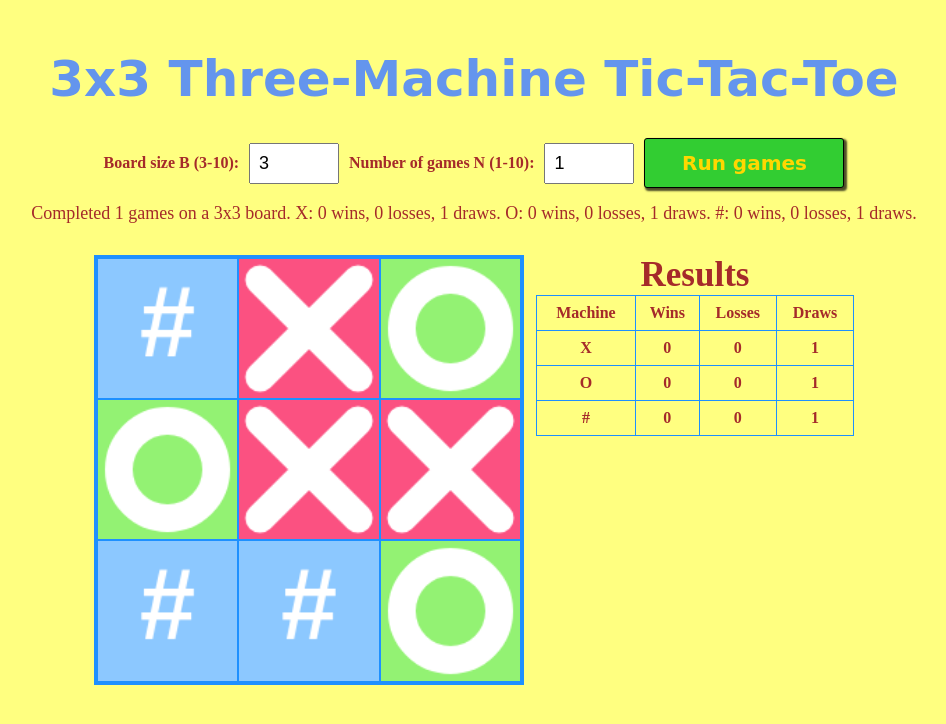
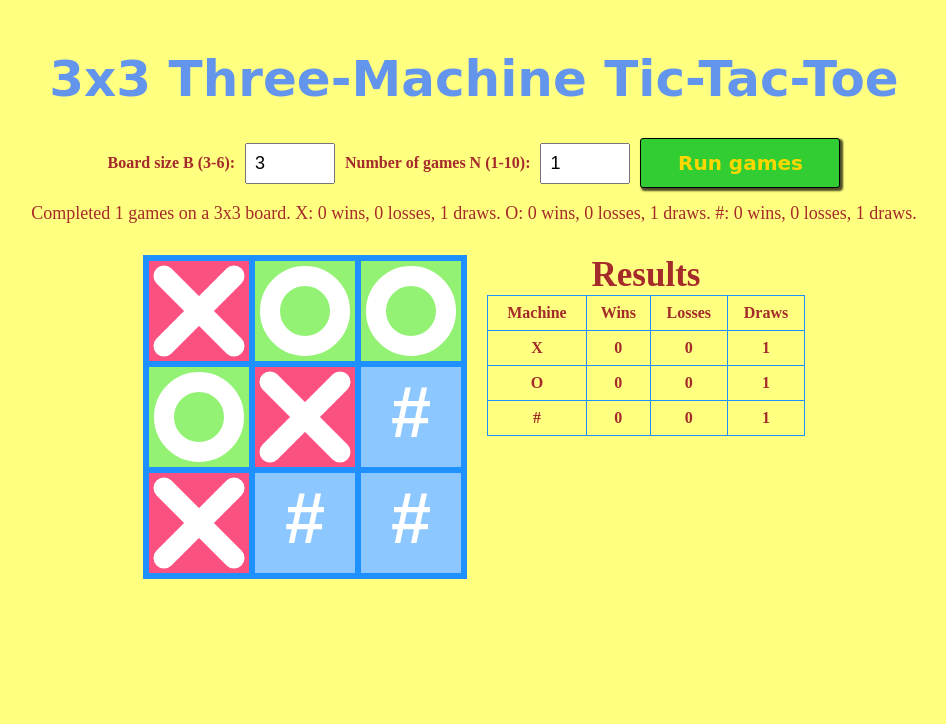
Before and after one commit to txphuc129/cs-6364-tic-tac-toe, a plain HTML site: page Task5/index.html in a window 1280 px wide. Both pictures are taken after a click on the button "Run games". Shown: the whole page, without its empty margins (166-1112 px from the left). Drawn offline with Linux system fonts and the light colour scheme.

Commit message:
updated task 5

```diff
--- a/Task5/index.html
+++ b/Task5/index.html
@@ -14,13 +14,13 @@
 
     <section id="controls" aria-label="Game controls">
       <form id="game-form">
-        <label for="board-size">Board size B (3-10):</label>
+        <label for="board-size">Board size B (3-6):</label>
         <input
           id="board-size"
           name="board-size"
           type="number"
           min="3"
-          max="10"
+          max="6"
           step="1"
           value="3"
           required
@@ -44,7 +44,7 @@
     </section>
 
     <section id="game">
-      <div id="tic" role="group" aria-label="B by B Tic-Tac-Toe board"></div>
+      <div id="tic" role="group" aria-label="3 by 3 Tic-Tac-Toe board"></div>
 
       <div id="rules" aria-label="Game results">
         <h2>Results</h2>
--- a/Task5/script.js
+++ b/Task5/script.js
@@ -4,19 +4,22 @@ window.onload = function () {
   var num;
   var box;
   var ctx;
+  var turn = 0;
+  var filled;
+  var symbol;
+  var winner;
+  var gameOver = false;
   var players = ['X', 'O', '#'];
   var boardSize = 3;
-  var symbols = [];
-  var cells = [];
-  var winner = [];
-  var turn = 0;
-  var gameOver = false;
   var wins = {
     X: { wins: 0, losses: 0, draws: 0 },
     O: { wins: 0, losses: 0, draws: 0 },
     '#': { wins: 0, losses: 0, draws: 0 },
   };
   var moveDelay = 120;
+  filled = new Array();
+  symbol = new Array();
+  winner = generateWinningLines(boardSize, 3);
 
   var board = document.getElementById('tic');
   var boardSizeInput = document.getElementById('board-size');
@@ -34,11 +37,14 @@ window.onload = function () {
   var hashLossesOutput = document.getElementById('hash-losses');
   var hashDrawsOutput = document.getElementById('hash-draws');
 
+  boardSizeInput.min = 3;
+  boardSizeInput.max = 6;
   document.getElementById('game-form').addEventListener('submit', runGames);
   boardSizeInput.addEventListener('input', updateBoardSize);
   renderBoard(boardSize);
 
-  //2. Draw each machine's mark and generate the selected board's winning lines
+  //2.Drawing X's, O's, and #'s
+  //Draw X
   function drawX() {
     box.style.backgroundColor = '#fb5181';
     ctx.beginPath();
@@ -52,9 +58,10 @@ window.onload = function () {
     ctx.stroke();
     ctx.closePath();
 
-    symbols[num - 1] = players[0];
+    symbol[num - 1] = players[0];
   }
 
+  //Drawing O
   function drawO(next) {
     box.style.backgroundColor = '#93f273';
     ctx.beginPath();
@@ -64,9 +71,10 @@ window.onload = function () {
     ctx.stroke();
     ctx.closePath();
 
-    symbols[next] = players[1];
+    symbol[next] = players[1];
   }
 
+  //Drawing #
   function drawHash(next) {
     box.style.backgroundColor = '#8cc8ff';
     ctx.font = 'bold 72px Arial';
@@ -75,7 +83,7 @@ window.onload = function () {
     ctx.fillStyle = 'white';
     ctx.fillText('#', 50, 50);
 
-    symbols[next] = players[2];
+    symbol[next] = players[2];
   }
 
   function generateWinningLines(size, length) {
@@ -111,26 +119,30 @@ window.onload = function () {
     return lines;
   }
 
+  //Generate the board based on the selected size
   function renderBoard(size) {
     boardSize = size;
-    symbols = new Array(size * size).fill('');
-    cells = [];
+    filled = new Array();
+    symbol = new Array();
     winner = generateWinningLines(size, 3);
     turn = 0;
     gameOver = false;
+
     heading.textContent = size + 'x' + size + ' Three-Machine Tic-Tac-Toe';
     board.style.setProperty('--board-size', size);
     board.setAttribute('aria-label', size + ' by ' + size + ' Tic-Tac-Toe board');
     board.replaceChildren();
 
-    for (var index = 0; index < size * size; index++) {
+    for (var i = 0; i < size * size; i++) {
+      filled[i] = false;
+      symbol[i] = '';
+
       var cell = document.createElement('canvas');
-      cell.id = 'canvas' + (index + 1);
+      cell.id = 'canvas' + (i + 1);
       cell.width = 100;
       cell.height = 100;
       cell.className = 'cell';
-      cell.setAttribute('aria-label', 'Cell ' + (index + 1) + ', empty');
-      cells.push(cell);
+      cell.setAttribute('aria-label', 'Cell ' + (i + 1) + ', empty');
       board.appendChild(cell);
     }
   }
@@ -140,7 +152,7 @@ window.onload = function () {
     if (
       Number.isInteger(selectedSize) &&
       selectedSize >= 3 &&
-      selectedSize <= 10 &&
+      selectedSize <= 6 &&
       selectedSize !== boardSize
     ) {
       renderBoard(selectedSize);
@@ -155,29 +167,169 @@ window.onload = function () {
     }
   }
 
-  //3. Check for a win and find empty cells on the current board
-  function winnerCheck(currentSymbols, player) {
-    return winner.some(function (line) {
-      return line.every(function (cellIndex) {
-        return currentSymbols[cellIndex] === player;
-      });
-    });
+  //3.Winner check function
+  function winnerCheck(symbol, player) {
+    for (var j = 0; j < winner.length; j++) {
+      if (
+        symbol[winner[j][0]] == player &&
+        symbol[winner[j][1]] == player &&
+        symbol[winner[j][2]] == player
+      ) {
+        return true;
+      }
+    }
+    return false;
   }
 
-  function emptyBoxes(currentSymbols) {
+  //4. Find the empty boxes
+  function emptyBoxes(newSymbol) {
+    var j = 0;
     var empty = [];
-    for (var index = 0; index < currentSymbols.length; index++) {
-      if (currentSymbols[index] === '') {
-        empty.push(index);
+    for (var i = 0; i < newSymbol.length; i++) {
+      if (players.indexOf(newSymbol[i]) === -1) {
+        empty[j] = i;
+        j++;
       }
     }
     return empty;
   }
 
-  //4. Evaluate the board for each machine and return potential win scores
+  //5. Let each machine play using multi-player minimax
+  function playMachineMove(playerIndex) {
+    var nextMove = chooseMove(playerIndex);
+    if (!nextMove || !Number.isInteger(nextMove.id) || filled[nextMove.id]) {
+      throw new Error('The machine player did not return a valid move.');
+    }
+
+    num = nextMove.id + 1;
+    box = document.getElementById('canvas' + num);
+    ctx = box.getContext('2d');
+    if (playerIndex === 0) {
+      drawX();
+    } else if (playerIndex === 1) {
+      drawO(nextMove.id);
+    } else {
+      drawHash(nextMove.id);
+    }
+    filled[nextMove.id] = true;
+    box.setAttribute('aria-label', 'Cell ' + num + ', ' + players[playerIndex]);
+    turn++;
+  }
+
+
+  //Minimax function for three players (Max^n) with a node budget
+  function miniMax(newSymbol, playerIndex, depth, randomize, search) {
+    //Stop the search if the node budget has been reached
+    if (search.nodes >= search.nodeBudget) {
+      search.stopped = true;
+      return null;
+    }
+    search.nodes++;
+
+    var result = {};
+    var empty = [];
+    empty = emptyBoxes(newSymbol);
+
+    for (var player = 0; player < players.length; player++) {
+      if (winnerCheck(newSymbol, players[player])) {
+        var terminalScore = [-1000000000, -1000000000, -1000000000];
+        terminalScore[player] = 1000000000;
+        return { scores: terminalScore };
+      }
+    }
+
+    if (empty.length === 0) {
+      return { scores: [0, 0, 0] };
+    }
+
+    if (depth === 0) {
+      return { scores: evaluateBoard(newSymbol) };
+    }
+
+    var posMoves = [];
+    for (var i = 0; i < empty.length; i++) {
+      var curMove = {};
+      //generate the new board with the current move
+      curMove.id = empty[i];
+      newSymbol[empty[i]] = players[playerIndex];
+
+      var nextPlayer = (playerIndex + 1) % players.length;
+      result = miniMax(newSymbol, nextPlayer, depth - 1, false, search);
+
+      newSymbol[empty[i]] = '';
+
+      if (search.stopped) {
+        return null;
+      }
+
+      curMove.scores = result.scores;
+      posMoves.push(curMove);
+    }
+
+    //Calculate score of intermediate states - best move + score with respect to that player + return statement
+    var bestMoves = [];
+    //Each player maximizes their own score
+    var highestScore = -Infinity;
+
+    for (var j = 0; j < posMoves.length; j++) {
+      if (posMoves[j].scores[playerIndex] > highestScore) {
+        highestScore = posMoves[j].scores[playerIndex];
+        bestMoves = [j];
+      } else if (posMoves[j].scores[playerIndex] === highestScore) {
+        bestMoves.push(j);
+      }
+    }
+
+    var bestMove;
+    if (randomize) {
+      bestMove = bestMoves[Math.floor(Math.random() * bestMoves.length)];
+    } else {
+      bestMove = bestMoves[0];
+    }
+
+    return posMoves[bestMove];
+  }
+
+  //Iterative deepening to find the best move within the search budget
+  function chooseMove(playerIndex) {
+    var bestCompletedMove;
+    var search = {
+      nodes: 0,
+      nodeBudget: Math.max(100, Math.floor(20000 / symbol.length)),
+      stopped: false,
+    };
+    var maximumDepth = Math.min(8, emptyBoxes(symbol).length);
+
+    //Keep the best move from the deepest completed search
+    for (var depth = 1; depth <= maximumDepth; depth++) {
+      search.nodes = 0;
+      search.stopped = false;
+
+      var result = miniMax(symbol, playerIndex, depth, true, search);
+
+      if (search.stopped) {
+        break;
+      }
+
+      bestCompletedMove = result;
+    }
+
+    //If no iteration completed, choose a legal move
+    if (!bestCompletedMove) {
+      var empty = emptyBoxes(symbol);
+      if (empty.length === 0) {
+        return null;
+      }
+      return { id: empty[Math.floor(Math.random() * empty.length)] };
+    }
+
+    return bestCompletedMove;
+  }
+
   function evaluateBoard(currentSymbols) {
     var scores = [0, 0, 0];
     var lineWeights = [0, 1, 8, 64];
+
     for (var i = 0; i < winner.length; i++) {
       var line = winner[i];
       var linePlayer = -1;
@@ -203,109 +355,24 @@ window.onload = function () {
     return scores;
   }
 
-  //5. Let each machine play using multi-player minimax
-  function playMachineMove(playerIndex) {
-    var nextMove = chooseMove(playerIndex);
-    if (!nextMove || !Number.isInteger(nextMove.id) || symbols[nextMove.id] !== '') {
-      throw new Error('The machine player did not return a valid move.');
-    }
-
-    num = nextMove.id + 1;
-    box = cells[nextMove.id];
-    ctx = box.getContext('2d');
-    if (playerIndex === 0) {
-      drawX();
-    } else if (playerIndex === 1) {
-      drawO(nextMove.id);
-    } else {
-      drawHash(nextMove.id);
-    }
-    box.setAttribute('aria-label', 'Cell ' + num + ', ' + players[playerIndex]);
-    box.classList.add(playerIndex === 2 ? 'mark-hash' : 'mark-player-' + playerIndex);
-    turn++;
-  }
-
-  //Minimax function for three players (Max^n) with a node budget
-  function miniMax(currentSymbols, playerIndex, depth, search) {
-    //Stop this search iteration before it exceeds the node budget
-    if (search.nodes >= search.nodeBudget) {
-      search.stopped = true;
-      return null;
-    }
-    search.nodes++;
-
-    for (var player = 0; player < players.length; player++) {
-      if (winnerCheck(currentSymbols, players[player])) {
-        var terminalScore = [-1000000000, -1000000000, -1000000000];
-        terminalScore[player] = 1000000000;
-        return { scores: terminalScore };
-      }
-    }
-
-    var empty = emptyBoxes(currentSymbols);
-    if (empty.length === 0) {
-      return { scores: [0, 0, 0] };
-    }
-    if (depth === 0) {
-      return { scores: evaluateBoard(currentSymbols) };
-    }
-
-    var bestMove;
-    var nextPlayer = (playerIndex + 1) % players.length;
-    for (var i = 0; i < empty.length; i++) {
-      var move = empty[i];
-      currentSymbols[move] = players[playerIndex];
-      var childResult = miniMax(currentSymbols, nextPlayer, depth - 1, search);
-      currentSymbols[move] = '';
-
-      if (search.stopped) {
-        return null;
-      }
-      if (!bestMove || childResult.scores[playerIndex] > bestMove.scores[playerIndex]) {
-        bestMove = { id: move, scores: childResult.scores };
-      }
-    }
-    return bestMove;
-  }
-
-  function chooseMove(playerIndex) {
-    var bestCompletedMove;
-    var search = {
-      nodes: 0,
-      nodeBudget: Math.max(100, Math.floor(20000 / symbols.length)),
-      stopped: false,
-    };
-    var maximumDepth = Math.min(8, emptyBoxes(symbols).length);
-
-    //Keep the best move from the deepest iteration that completed in budget
-    for (var depth = 1; depth <= maximumDepth; depth++) {
-      var result = miniMax(symbols, playerIndex, depth, search);
-      if (search.stopped) {
-        break;
-      }
-      bestCompletedMove = result;
-    }
-
-    if (!bestCompletedMove) {
-      throw new Error('The search budget was too small to select a move.');
-    }
-    return bestCompletedMove;
+  function delay(milliseconds) {
+    return new Promise(function (resolve) {
+      window.setTimeout(resolve, milliseconds);
+    });
   }
 
   function clearBoard() {
-    symbols = new Array(boardSize * boardSize).fill('');
+    for (var i = 0; i < boardSize * boardSize; i++) {
+      ctx = document.getElementById('canvas' + (i + 1)).getContext('2d');
+      ctx.clearRect(0, 0, 100, 100);
+      document.getElementById('canvas' + (i + 1)).style.backgroundColor = 'lightyellow';
+      filled[i] = false;
+      symbol[i] = '';
+    }
     turn = 0;
     gameOver = false;
-    for (var index = 0; index < cells.length; index++) {
-      ctx = cells[index].getContext('2d');
-      ctx.clearRect(0, 0, 100, 100);
-      cells[index].style.backgroundColor = 'lightyellow';
-      cells[index].setAttribute('aria-label', 'Cell ' + (index + 1) + ', empty');
-      cells[index].className = 'cell';
-    }
   }
 
-  //6. Track results and play the requested batch of games
   function updateResults() {
     xWinsOutput.value = wins.X.wins;
     xLossesOutput.value = wins.X.losses;
@@ -334,43 +401,30 @@ window.onload = function () {
     }
   }
 
-  function delay(milliseconds) {
-    return new Promise(function (resolve) {
-      window.setTimeout(resolve, milliseconds);
-    });
-  }
-
   async function playGame(gameNumber, totalGames) {
+    // Clear the board before starting a new game
     clearBoard();
-    while (!gameOver) {
+    // Until the game ends, each machine takes a turn. Three matching marks in a line wins
+    while (gameOver === false) {
       var playerIndex = turn % players.length;
       var player = players[playerIndex];
       status.textContent =
-        'Game ' +
-        gameNumber +
-        ' of ' +
-        totalGames +
-        ' on a ' +
-        boardSize +
-        'x' +
-        boardSize +
-        ' board: Machine ' +
-        player +
-        ' is choosing a move.';
+        'Game ' + gameNumber + ' of ' + totalGames + ': Machine ' + player + ' is choosing a move.';
       playMachineMove(playerIndex);
       await delay(moveDelay);
 
-      if (winnerCheck(symbols, player)) {
+      if (winnerCheck(symbol, player)) {
         recordWin(player);
         gameOver = true;
         status.textContent =
           'Game ' + gameNumber + ' of ' + totalGames + ': Machine ' + player + ' won.';
-      } else if (turn >= symbols.length) {
+      } else if (turn >= boardSize * boardSize) {
         recordDraw();
         gameOver = true;
         status.textContent = 'Game ' + gameNumber + ' of ' + totalGames + ': draw.';
       }
     }
+    // Update the final results after each game
     updateResults();
   }
 
@@ -378,11 +432,13 @@ window.onload = function () {
     event.preventDefault();
     var selectedSize = boardSizeInput.valueAsNumber;
     var gameCount = gameCountInput.valueAsNumber;
-    if (!Number.isInteger(selectedSize) || selectedSize < 3 || selectedSize > 10) {
-      status.textContent = 'Enter a whole board size from 3 through 10.';
+
+    if (!Number.isInteger(selectedSize) || selectedSize < 3 || selectedSize > 6) {
+      status.textContent = 'Enter a whole board size from 3 through 6.';
       boardSizeInput.focus();
       return;
     }
+
     if (!Number.isInteger(gameCount) || gameCount < 1 || gameCount > 10) {
       status.textContent = 'Enter a whole number of games from 1 through 10.';
       gameCountInput.focus();
@@ -392,18 +448,16 @@ window.onload = function () {
     runButton.disabled = true;
     boardSizeInput.disabled = true;
     gameCountInput.disabled = true;
-    var activeGame = 0;
-    renderBoard(selectedSize);
     wins = {
       X: { wins: 0, losses: 0, draws: 0 },
       O: { wins: 0, losses: 0, draws: 0 },
       '#': { wins: 0, losses: 0, draws: 0 },
     };
+    renderBoard(selectedSize);
     updateResults();
 
     try {
       for (var gameNumber = 1; gameNumber <= gameCount; gameNumber++) {
-        activeGame = gameNumber;
         await playGame(gameNumber, gameCount);
         await delay(moveDelay);
       }
@@ -435,17 +489,7 @@ window.onload = function () {
         ' draws.';
     } catch (error) {
       console.error(error);
-      status.textContent =
-        'Stopped on a ' +
-        boardSize +
-        'x' +
-        boardSize +
-        ' board with ' +
-        players.length +
-        ' players during game ' +
-        activeGame +
-        ': ' +
-        error.message;
+      status.textContent = 'Unable to complete the games: ' + error.message;
     } finally {
       runButton.disabled = false;
       boardSizeInput.disabled = false;
--- a/Task5/style.css
+++ b/Task5/style.css
@@ -19,58 +19,52 @@ h1#head {
     color: cornflowerblue;
 }
 
+canvas {
+    border: 3px solid dodgerblue;
+    background-color: lightyellow;
+    text-align: center;
+    display: block;
+}
+
 #game {
     position: relative;
-    width: 760px;
-    height: 430px;
+    display: flex;
+    align-items: flex-start;
+    justify-content: center;
+    flex-wrap: wrap;
+    gap: 20px;
+    width: 100%;
+    max-width: 1000px;
+    height: auto;
     margin: 0 auto;
 }
 
 #tic {
     --board-size: 3;
     position: relative;
-    margin: 0 auto;
-    width: 424px;
-    height: 424px;
+    width: max-content;
+    height: max-content;
     display: grid;
-    grid-template-columns: repeat(var(--board-size), minmax(0, 1fr));
-    grid-template-rows: repeat(var(--board-size), minmax(0, 1fr));
-    float: left;
+    grid-template-columns: repeat(var(--board-size), 106px);
     border: 3px solid dodgerblue;
 }
 
 canvas.cell {
-    box-sizing: border-box;
-    min-width: 0;
-    min-height: 0;
-    width: 100%;
-    height: 100%;
+    box-sizing: content-box;
+    width: 100px;
+    height: 100px;
     margin: 0;
     padding: 0;
     display: block;
-    border: 1px solid dodgerblue;
+    border: 3px solid dodgerblue;
     background-color: lightyellow;
-}
-
-.cell.mark-player-0 {
-    background-color: #fb5181;
-}
-
-.cell.mark-player-1 {
-    background-color: #93f273;
-}
-
-.cell.mark-hash {
-    background-color: #8cc8ff;
 }
 
 #rules {
     position: relative;
     width: 318px;
-    height: 318px;
+    height: auto;
     text-align: center;
-    display: block;
-    float: right;
 }
 
 p {
@@ -162,22 +156,21 @@ output {
     font-weight: bold;
 }
 
-@media (max-width: 800px) {
+@media (max-width: 700px) {
     #game {
-        width: 430px;
+        width: 100%;
         height: auto;
+        flex-direction: column;
+        align-items: center;
     }
 
-    #tic,
-    #rules {
-        float: none;
-        display: block;
+    #tic {
         margin: 0 auto 24px;
     }
 
     #rules {
-        width: 424px;
+        width: 318px;
         height: auto;
-        padding: 12px;
+        margin: 0 auto 24px;
     }
 }
```
